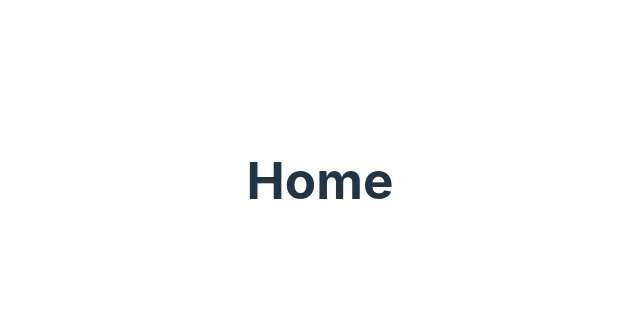
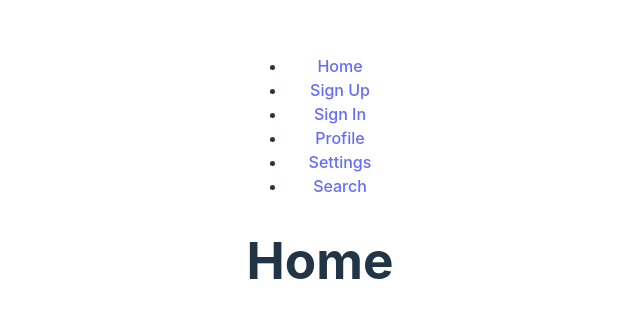
Before and after one commit to Serkan-P/NOVIRecipes, a React (Vite) app: page / in a window 1280 px wide. Shown: the part 220-538 px from the top of the page, without its empty margins (320-960 px from the left). Built offline with nearby package versions, Linux system fonts and the light colour scheme.

Commit message:
Added basic NavBar

```diff
--- a/src/App.jsx
+++ b/src/App.jsx
@@ -7,11 +7,13 @@ import Profile from "./pages/profile/Profile.jsx";
 import Settings from "./pages/settings/Settings.jsx";
 import Search from "./pages/search/Search.jsx";
 import NotFound from "./pages/notfound/NotFound.jsx";
+import NavBar from "./components/NavBar.jsx";
 
 function App() {
 
     return (
         <>
+            <NavBar/>
             <Routes>
                 <Route path="/" element={<Home/>}/>
                 <Route path="/signup" element={<SignUp/>}/>
--- /dev/null
+++ b/src/components/NavBar.jsx
@@ -0,0 +1,18 @@
+import {Link} from "react-router-dom";
+
+function NavBar() {
+    return (
+        <nav>
+            <ul>
+                <li><Link to="/">Home</Link></li>
+                <li><Link to="/signup">Sign Up</Link></li>
+                <li><Link to="/signin">Sign In</Link></li>
+                <li><Link to="/profile">Profile</Link></li>
+                <li><Link to="/settings">Settings</Link></li>
+                <li><Link to="/search">Search</Link></li>
+            </ul>
+        </nav>
+    );
+}
+
+export default NavBar;
```
